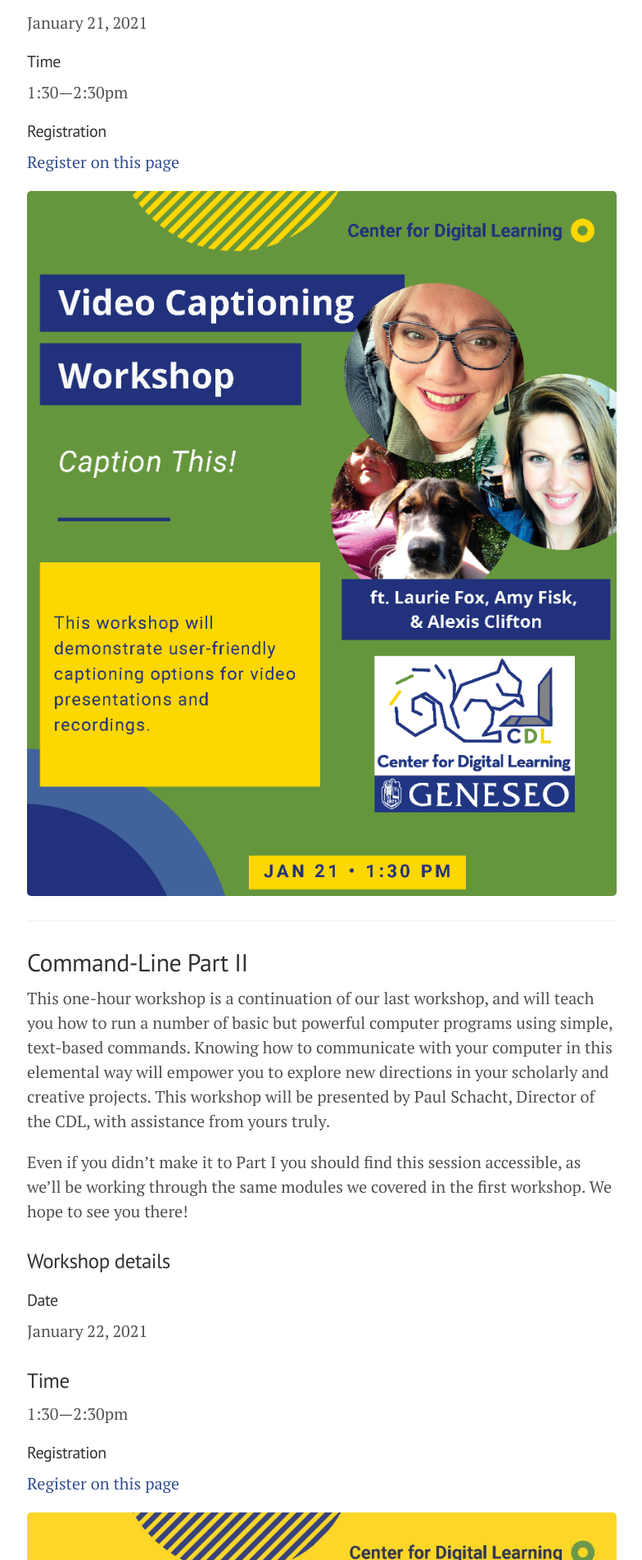
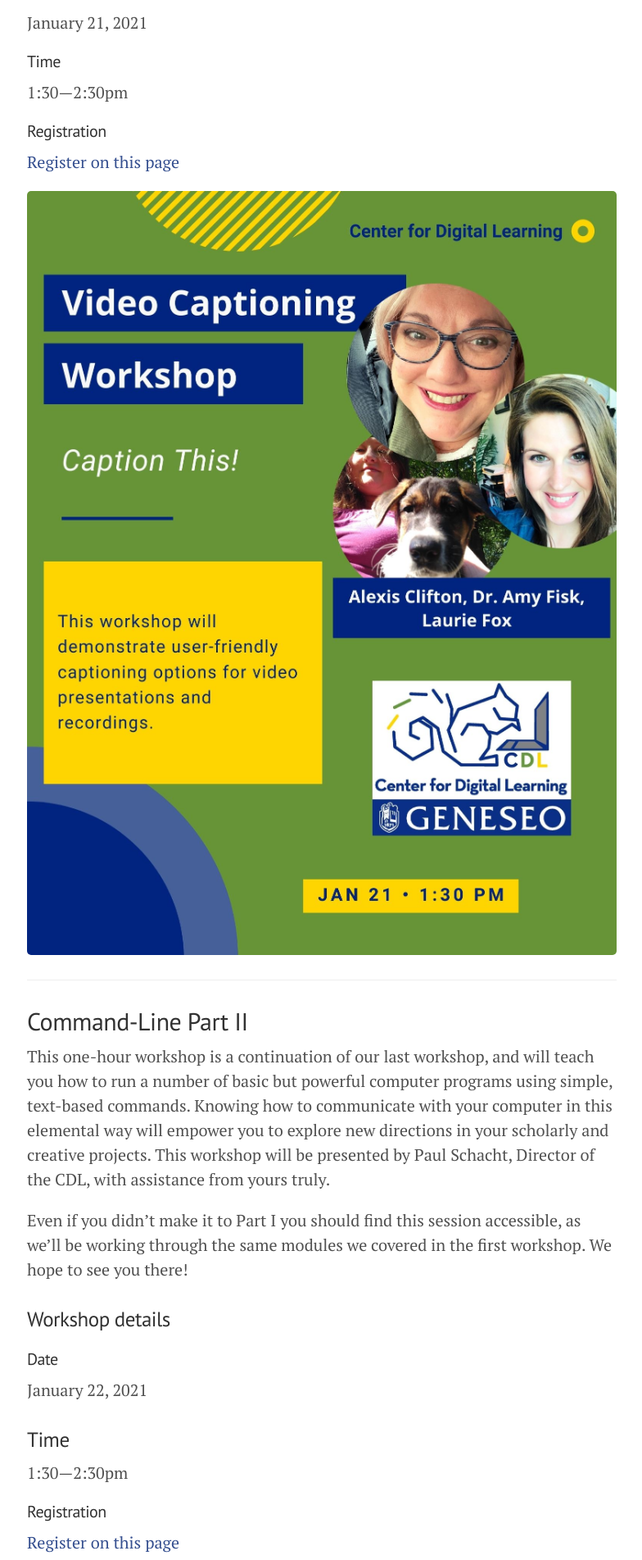
Before and after one commit to cdl-geneseo/cdl-geneseo.github.io, a Jekyll site: the page built from _posts/2021-01-19-workshops-galore.md, in a window 1280 px wide. Shown: the part 1027-2930 px from the top of the page at 82% size, without its empty margins (247-1031 px from the left). Built offline with Jekyll 4.4.1, drawn with Linux system fonts in a browser that asks for light colours.

Commit message:
updating captioning flyer

```diff
--- a/_posts/2021-01-19-workshops-galore.md
+++ b/_posts/2021-01-19-workshops-galore.md
@@ -27,7 +27,7 @@
 #### Registration
 [Register on this page](https://geneseo.zoom.us/meeting/register/tJwtd-6uqDkvG9GavTUSyajGNWo4DMk2OkPg)
 
-![CDL Caption This! workshop flyer](/images/CaptioningMarketing.png)
+![CDL Caption This! workshop flyer](/images/captionthisflyer.jpg)
 
 ---
 
```
Also changed, not shown: images/captionthisflyer.jpg (added).
